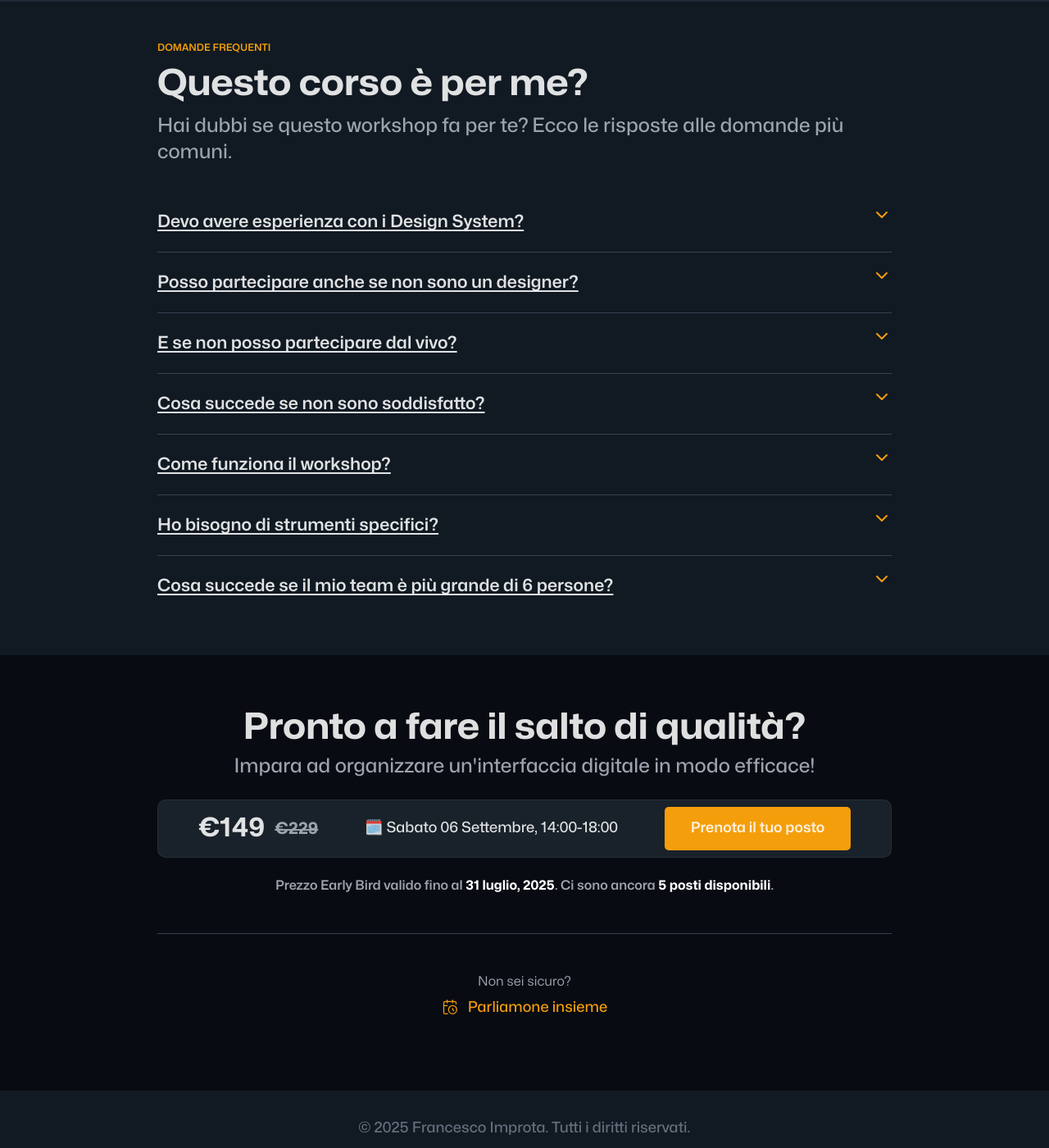
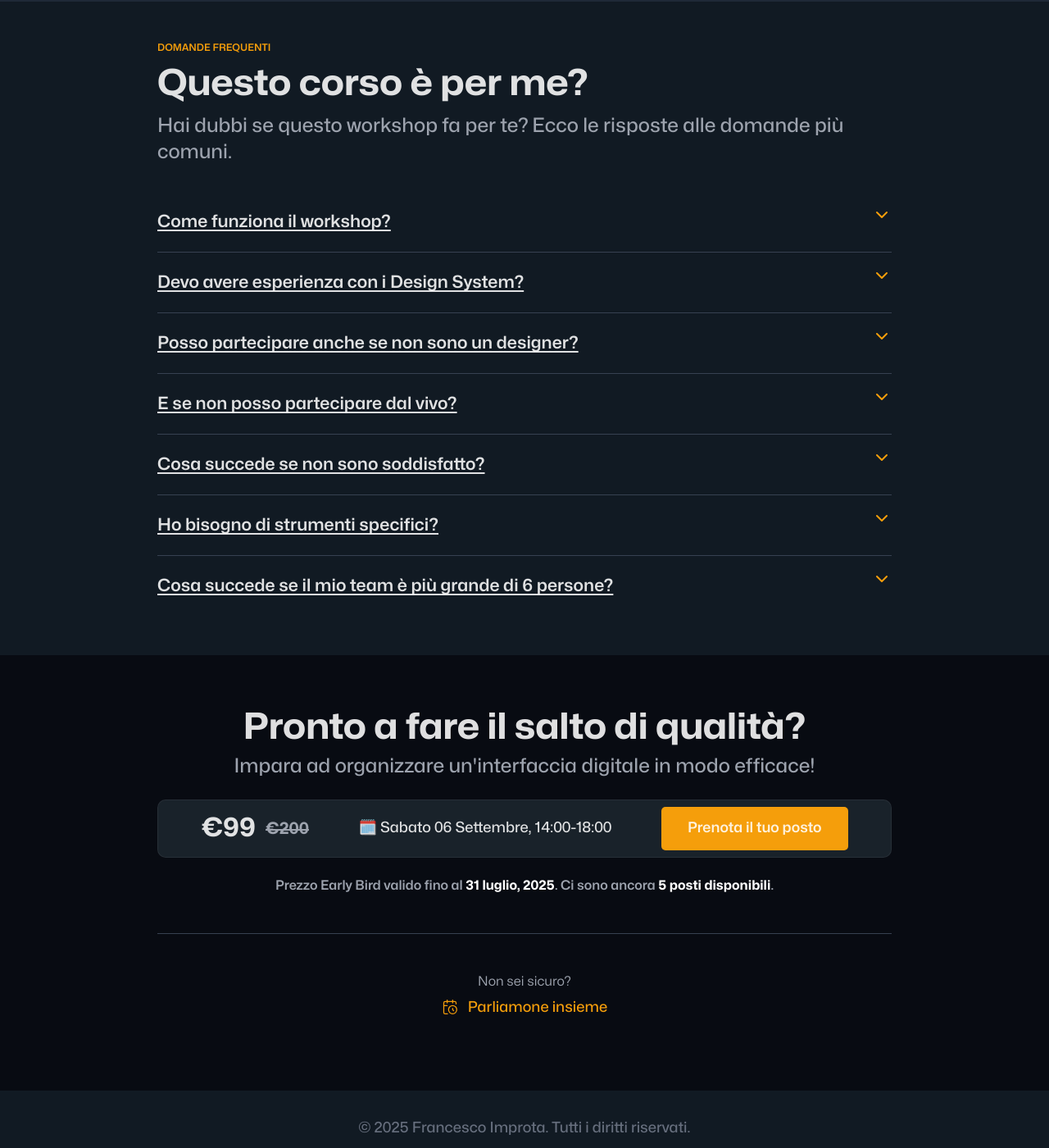
Before and after one commit to zetareticoli/fi, a Jekyll site: the page built from _workshops/interface-inventory/index.md, in a window 1280 px wide and 1400 px high, scrolled down 3919 px. Shown: the whole window at 82% size. Built offline with Jekyll 4.4.1, drawn with Linux system fonts in a browser that asks for light colours; some web fonts are replaced; comment, search, counter and statistics services are not loaded; some of the changed text lies outside the part shown.

Commit message:
feat: workshops collection

```diff
--- a/_config.yml
+++ b/_config.yml
@@ -1,4 +1,3 @@
-
 # The name of your website.
 name: Francesco Improta
 
@@ -27,6 +26,9 @@
   work:
     output: true
     sort_by: 'order'
+  workshops:
+    output: true
+    permalink: /workshops/:path
 
 # FROM THIS POINT ON EVERYTHING IS OPTIONAL
 
--- a/interface-inventory.html
+++ b/_workshops/interface-inventory/index.md
@@ -47,7 +47,7 @@
       <h1 class="headline-teaser">Dal caos all'ordine ー <br>creare un interface inventory</h1>
       <p>Un <strong>workshop pratico per designer e sviluppatori</strong> che vogliono organizzare le interfacce e ridurre drasticamente i tempi di sviluppo.</p>
       <div class="price-section mb-m">
-        <div class="price">€149 <span class="price-old">€229</span></div>
+        <div class="price">€99 <span class="price-old">€200</span></div>
         <div class="date">🗓️ Sabato 06 Settembre, 14:00-18:00</div>
         <a href="https://francescoimprota.kit.com/products/workshop-interface-inventory?promo=3G565J82BC" class="cta-primary">Prenota il tuo posto</a>
       </div>
@@ -99,6 +99,7 @@
 
       <img class="full-width outer-margin" src="/img/interface-inventory-workshop.webp"
         alt="A working desk reflected in a picture" title="My design studio image reflected">
+    </div>
   </section>
 
   <!-- Program Section -->
@@ -215,7 +216,7 @@
       </div>
 
       <div class="price-section container mb-m">
-        <div class="price">€149 <span class="price-old">€229</span></div>
+        <div class="price">€99 <span class="price-old">€200</span></div>
         <div class="date">🗓️ Sabato 06 Settembre, 14:00-18:00</div>
         <a href="https://francescoimprota.kit.com/products/workshop-interface-inventory?promo=3G565J82BC" class="cta-primary">Prenota il tuo posto</a>
       </div>
@@ -298,6 +299,13 @@
       <p class="lead color-text-light">Hai dubbi se questo workshop fa per te? Ecco le risposte alle domande più comuni.</p>
       <div class="faq">
         <div class="faq-item">
+          <h4 class="faq-question m-none underline">Come funziona il workshop?</h4>
+          <div class="faq-answer color-text-light font-semibold">Il workshop si svolge online via Google Meet, con sessioni pratiche e teoria. Riceverai un link per accedere una settimana prima della data prevista.</div>
+          <svg class="faq-icon" width="24" height="24" viewBox="0 0 24 24" fill="none" xmlns="http://www.w3.org/2000/svg">
+            <path d="M6 9L12 15L18 9" stroke="currentColor" stroke-width="2" stroke-linecap="round" stroke-linejoin="round"/>
+          </svg>
+        </div>
+        <div class="faq-item">
           <h4 class="faq-question m-none underline">Devo avere esperienza con i Design System?</h4>
           <div class="faq-answer color-text-light font-semibold">No, il workshop parte dalle basi. Ti fornirò io un prodotto digitale da analizzare e gli strumenti per farlo.</div>
           <svg class="faq-icon" width="24" height="24" viewBox="0 0 24 24" fill="none" xmlns="http://www.w3.org/2000/svg">
@@ -322,13 +330,6 @@
         <div class="faq-item">
           <h4 class="faq-question m-none underline">Cosa succede se non sono soddisfatto?</h4>
           <div class="faq-answer color-text-light font-semibold">Offro una garanzia di rimborso entro 30 giorni se non sei soddisfatto del workshop.</div>
-          <svg class="faq-icon" width="24" height="24" viewBox="0 0 24 24" fill="none" xmlns="http://www.w3.org/2000/svg">
-            <path d="M6 9L12 15L18 9" stroke="currentColor" stroke-width="2" stroke-linecap="round" stroke-linejoin="round"/>
-          </svg>
-        </div>
-        <div class="faq-item">
-          <h4 class="faq-question m-none underline">Come funziona il workshop?</h4>
-          <div class="faq-answer color-text-light font-semibold">Il workshop si svolge online via Google Meet, con sessioni pratiche e teoria. Riceverai un link per accedere una settimana prima della data prevista.</div>
           <svg class="faq-icon" width="24" height="24" viewBox="0 0 24 24" fill="none" xmlns="http://www.w3.org/2000/svg">
             <path d="M6 9L12 15L18 9" stroke="currentColor" stroke-width="2" stroke-linecap="round" stroke-linejoin="round"/>
           </svg>
@@ -359,7 +360,7 @@
         Impara ad organizzare un'interfaccia digitale in modo efficace!
       </p>
       <div class="price-section mb-m">
-        <div class="price">€149 <span class="price-old">€229</span></div>
+        <div class="price">€99 <span class="price-old">€200</span></div>
         <div class="date">🗓️ Sabato 06 Settembre, 14:00-18:00</div>
         <a href="https://francescoimprota.kit.com/products/workshop-interface-inventory?promo=3G565J82BC" class="cta-primary">Prenota il tuo posto</a>
       </div>
```
